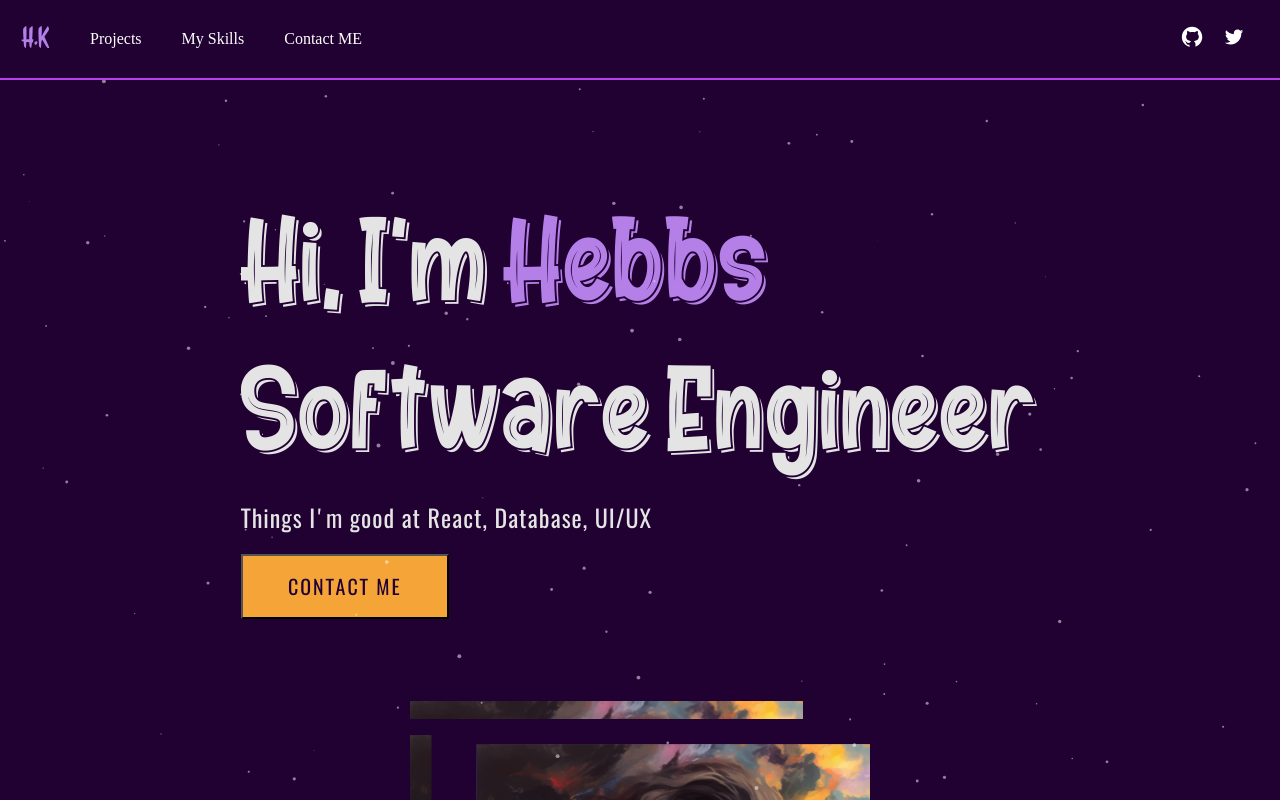
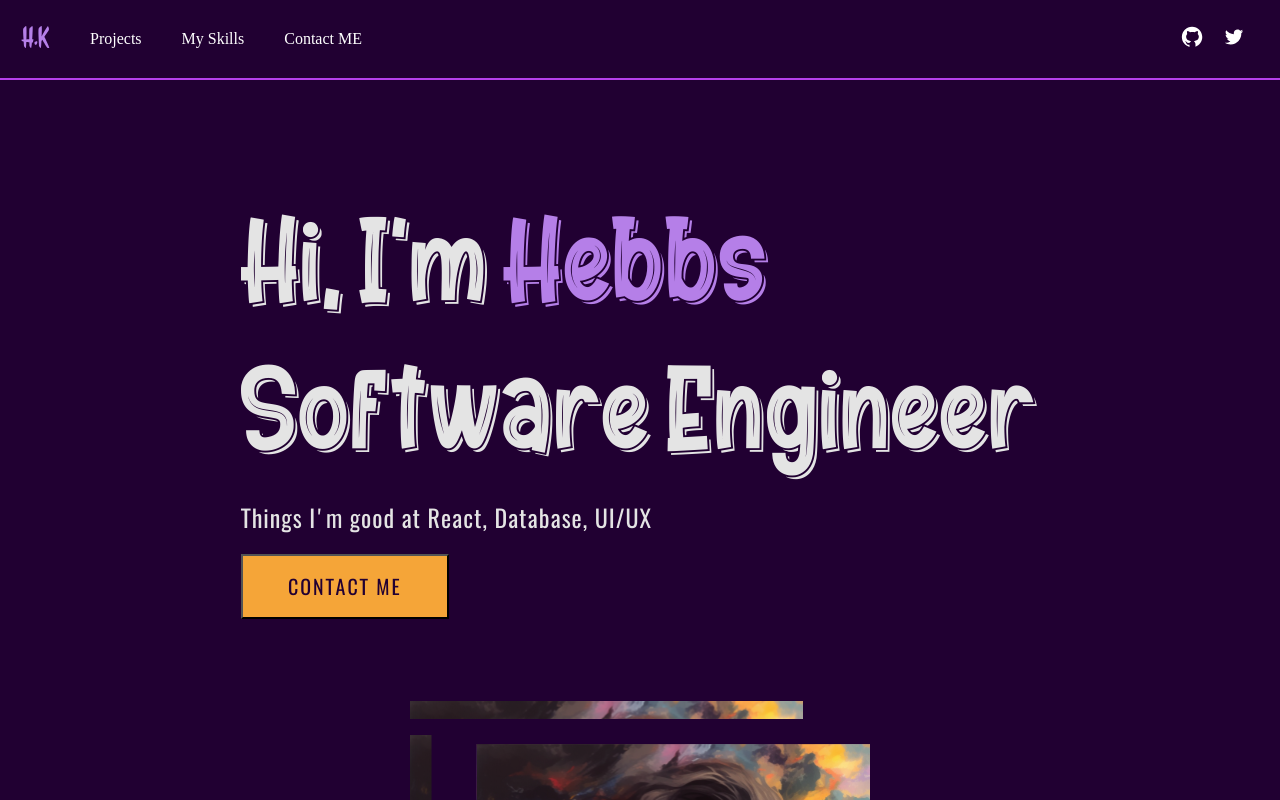
Before and after one commit to hebb00/portfolio, a Next.js app: page / in a window 1280 px wide. Shown: the top 800 px of the page. Built offline with nearby package versions, Linux system fonts and the light colour scheme.

Commit message:
remove stars background

```diff
--- a/components/Hero.tsx
+++ b/components/Hero.tsx
@@ -1,14 +1,13 @@
 "use client";
 import styles from "../styles/Hero.module.css";
 import { motion } from "framer-motion";
-import BgParticles from "./BgParticles";
+
 
 
 export default function Hero() {
-
   return (
     <>
-      <BgParticles />
+
       <motion.div className={styles.container} >
         <motion.div className={styles.txt}>
           <h1 className={styles.heroTxt}>
```
